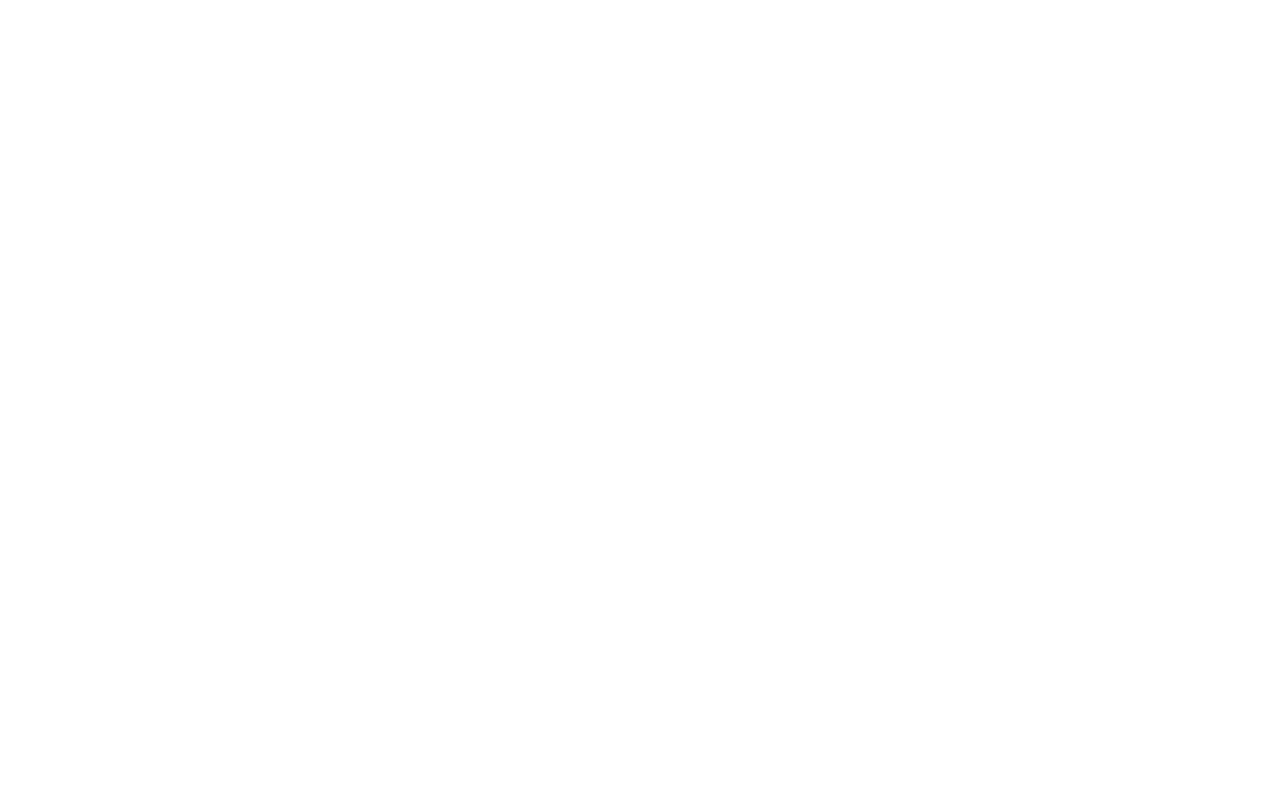
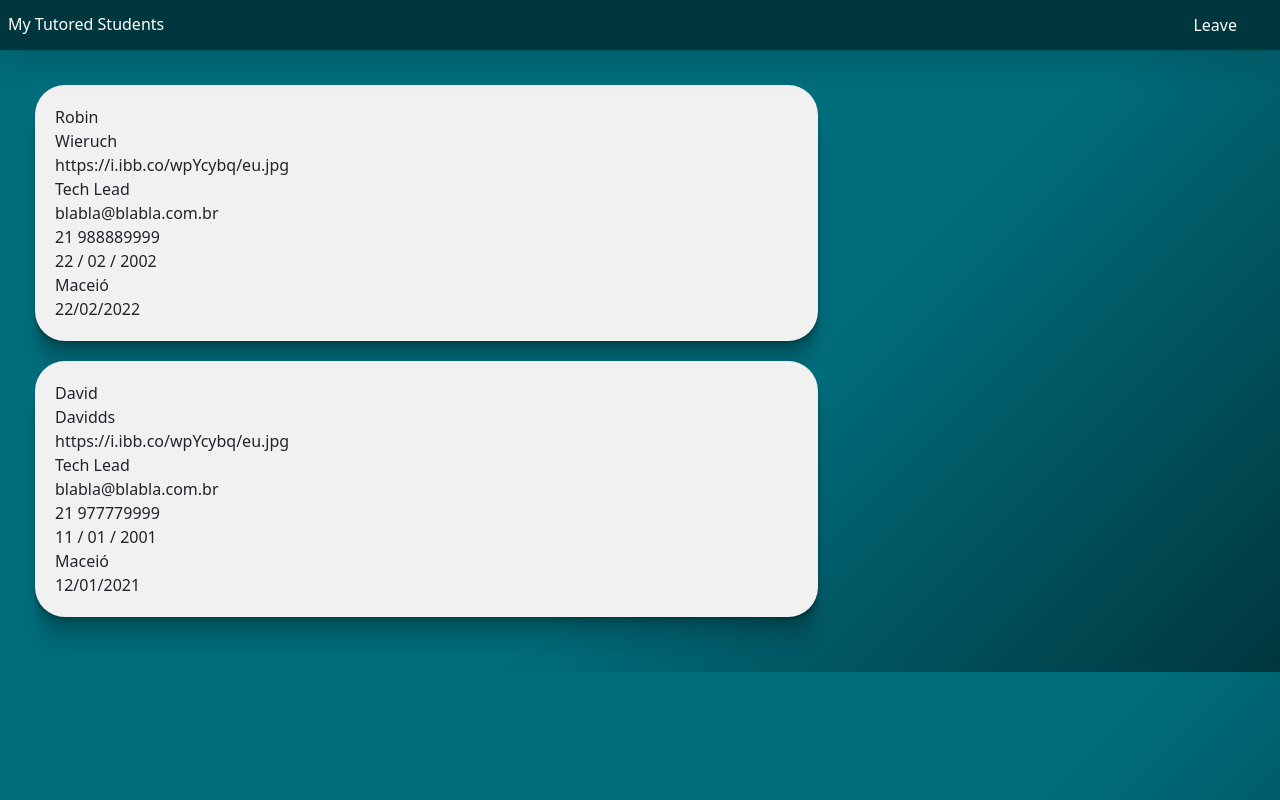
Before and after one commit to PabloCurty/technological-evolutionl-app, a React (Create React App) app: page /wards in a window 1280 px wide. Before the commit this address had no page. Built offline with nearby package versions, Linux system fonts and the light colour scheme; sample sign-in values are in the browser's storage.

Commit message:
tutored students page

```diff
--- a/src/AppRoutes.jsx
+++ b/src/AppRoutes.jsx
@@ -2,6 +2,7 @@
 import { BrowserRouter as Router, Route, Routes, Navigate } from 'react-router-dom'
 import LoginPage from './pages/loginPage/LoginPage'
 import MainPage from './pages/mainPage/MainPage'
+import WardsPage from './pages/wardsPage/WardsPage'
 import { AuthProvider, AuthContext } from './contexts/Auth'
 
 const AppRoutes = () => {
@@ -20,6 +21,7 @@
       <AuthProvider>
         <Routes>
           <Route exact path="/" element={<Private> <MainPage /> </Private>} />
+          <Route exact path="/wards" element={<Private> <WardsPage /> </Private>} />
           <Route exact path="/login" element={<LoginPage />} />
         </Routes>
       </AuthProvider>
--- a/src/contexts/Auth.jsx
+++ b/src/contexts/Auth.jsx
@@ -12,7 +12,7 @@
     useEffect(() => {
         const user = localStorage.getItem('user');
         const token = localStorage.getItem('token');
-        if(user && token){
+        if (user && token) {
             setUser(JSON.parse(user));
             api.defaults.headers.Authorization = `Bearer ${token}`;
         }
@@ -25,7 +25,13 @@
         localStorage.setItem('token', JSON.stringify(response.data.token));
         api.defaults.headers.Authorization = `Bearer ${response.data.token}`;
         setUser(response.data.user);
-        navigate('/');
+        console.log(response.data.user.isTutor);
+        if (response.data.user.isTutor) {
+            navigate('/wards')
+        } else {
+            navigate('/');
+        }
+
     };
     const logout = () => {
         localStorage.removeItem('user');
--- a/src/pages/components/nav/Nav.jsx
+++ b/src/pages/components/nav/Nav.jsx
@@ -1,10 +1,10 @@
 import React from 'react'
 import "./Nav.css";
 
-const Nav = ({onLogout}) => {
+const Nav = ({ onLogout, pageName }) => {
   return (
     <div className="nav">
-      <h1 className="logo">MyExperiences</h1>
+      <h1 className="logo">{pageName}</h1>
       <button className="nav-button clickable" onClick={onLogout}>Leave</button>
     </div>
   );
--- a/src/pages/mainPage/MainPage.jsx
+++ b/src/pages/mainPage/MainPage.jsx
@@ -1,4 +1,4 @@
-import React, { useState, useEffect, useCallback, useContext } from "react";
+import React, { useState, useEffect, useContext } from "react";
 import { Link } from "react-router-dom";
 import "./MainPage.css";
 import Nav from "../components/nav/Nav";
@@ -6,7 +6,6 @@
 import Profile from "../components/profile/Profile";
 import Row from "react-bootstrap/Row";
 import { Container } from 'react-bootstrap';
-import {useNavigate} from 'react-router-dom';
 import { getExperience, createExperience, destroyExperience } from "../../services/Api";
 import { AuthContext } from "../../contexts/Auth";
 
@@ -71,7 +70,7 @@
   }
   return (
     <div id="main">
-      <Nav onLogout={handleLogout} />
+      <Nav onLogout={handleLogout} pageName="My Experiences" />
       <Container>
         <Row className="mt-5 d-flex justify-content-around">
           <Profile />
--- /dev/null
+++ b/src/pages/wardsPage/WardsPage.css
@@ -0,0 +1,34 @@
+#main .wards .list {
+    list-style: none;
+    margin: 30px;
+    padding: 5px;
+}
+
+#main .wards .list .item {
+    display: flex;
+    align-items: center;
+    /* border-bottom: 1px solid #d5d5d5; */
+    padding: 20px;
+    border-radius: 30px;
+    background-color: #f1f1f1;
+    margin-bottom: 20px;
+    border: none;
+    box-shadow: rgba(0, 0, 0, 0.09) 0px 2px 1px, rgba(0, 0, 0, 0.09) 0px 4px 2px, rgba(0, 0, 0, 0.09) 0px 8px 4px, rgba(0, 0, 0, 0.09) 0px 16px 8px, rgba(0, 0, 0, 0.09) 0px 32px 16px;
+
+}
+
+#main .wards .list .item .info {
+    flex: 1;
+}
+
+#main {
+    margin-bottom: 30px;
+}
+
+#main label {
+    flex-shrink: 0;
+}
+
+#main input {
+    width: 100%;
+}
--- /dev/null
+++ b/src/pages/wardsPage/WardsPage.jsx
@@ -0,0 +1,64 @@
+import React, { useContext } from 'react';
+import "./WardsPage.css";
+import Nav from "../components/nav/Nav";
+import { AuthContext } from "../../contexts/Auth";
+
+const list = [
+  {
+    id: '1',
+    name: 'Robin',
+    nickName: 'Wieruch',
+    photoUrl: 'https://i.ibb.co/wpYcybq/eu.jpg',
+    role: 'Tech Lead',
+    email: 'blabla@blabla.com.br',
+    tel: '21 988889999',
+    brithdayDate: '22 / 02 / 2002',
+    city: 'Maceió',
+    startDate: '22/02/2022'
+  },
+  {
+    id: '2',
+    name: 'David',
+    nickName: 'Davidds',
+    photoUrl: 'https://i.ibb.co/wpYcybq/eu.jpg',
+    role: 'Tech Lead',
+    email: 'blabla@blabla.com.br',
+    tel: '21 977779999',
+    brithdayDate: '11 / 01 / 2001',
+    city: 'Maceió',
+    startDate: '12/01/2021'
+  },
+];
+
+const WardsPage = () => {
+  const { logout } = useContext(AuthContext);
+  const handleLogout = () => {
+    logout();
+  }
+  return (
+    <div id="main">
+      <Nav onLogout={handleLogout} pageName="My Tutored Students" />
+      <div className="wards col-8">
+        <ul className="list">
+          {list.map(item => (
+            <li className="item" key={item.id}>
+              <div className="info">
+                <div>{item.name}</div>
+                <div>{item.nickName}</div>
+                <div>{item.photoUrl}</div>
+                <div>{item.role}</div>
+                <div>{item.email}</div>
+                <div>{item.tel}</div>
+                <div>{item.brithdayDate}</div>
+                <div>{item.city}</div>
+                <div>{item.startDate}</div>
+              </div>
+            </li>
+          ))}
+       </ul>
+      </div>
+    </div>
+  )
+}
+
+export default WardsPage
--- a/src/services/Api.js
+++ b/src/services/Api.js
@@ -35,3 +35,10 @@
     const url = `/users/${userId}/${id}/experiences`;
     return api.delete(url);
 }
+
+
+export const getProfile = async (userId) => {
+    let url = `users/${userId}/persons/`
+    console.log(url)
+    return api.get(url)
+}
```
